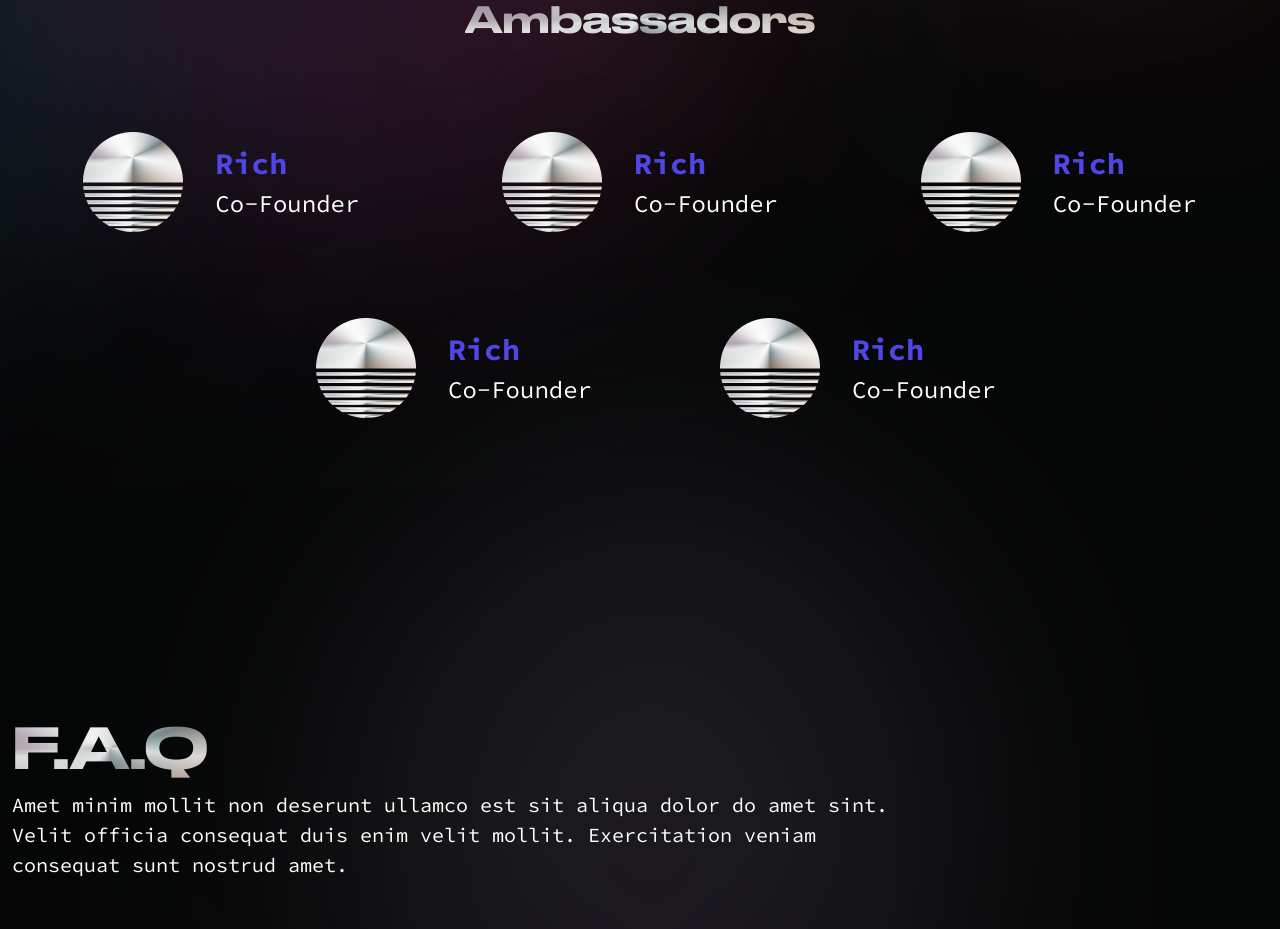
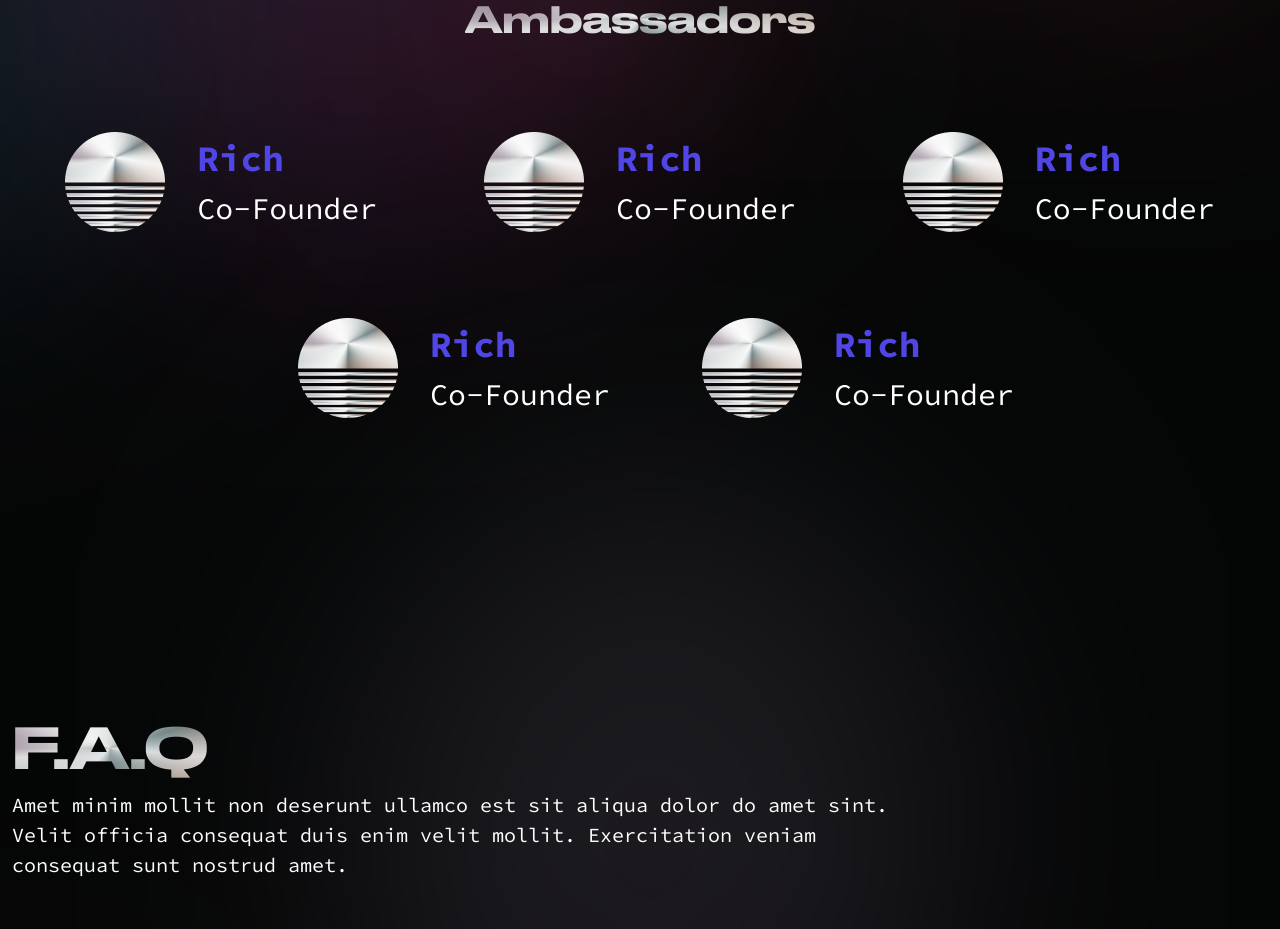
Before and after one commit to fulldev001/vault3d-react, a React (Create React App) app: page / in a window 1280 px wide. Shown: the part 10720-11649 px from the top of the page. Built offline with nearby package versions, Linux system fonts and the light colour scheme.

Commit message:
ambassadors

```diff
--- a/src/pages/HomePage/AmbassadorsBlock.js
+++ b/src/pages/HomePage/AmbassadorsBlock.js
@@ -27,8 +27,8 @@ export default function AmbassadorsBlock() {
                     alt="member 1"
                   />
                   <div className="ml-8">
-                    <p className="text-3xl text-indigo-600 font-bold">Rich</p>
-                    <p className="text-2xl text-white">Co-Founder</p>
+                    <p className="text-4xl text-indigo-600 font-bold">Rich</p>
+                    <p className="text-3xl text-white">Co-Founder</p>
                   </div>
                 </div>
                 <div className="flex justify-center items-center">
@@ -38,8 +38,8 @@ export default function AmbassadorsBlock() {
                     alt="member 1"
                   />
                   <div className="ml-8">
-                    <p className="text-3xl text-indigo-600 font-bold">Rich</p>
-                    <p className="text-2xl text-white">Co-Founder</p>
+                    <p className="text-4xl text-indigo-600 font-bold">Rich</p>
+                    <p className="text-3xl text-white">Co-Founder</p>
                   </div>
                 </div>
                 <div className="flex justify-center items-center">
@@ -49,8 +49,8 @@ export default function AmbassadorsBlock() {
                     alt="member 1"
                   />
                   <div className="ml-8">
-                    <p className="text-3xl text-indigo-600 font-bold">Rich</p>
-                    <p className="text-2xl text-white">Co-Founder</p>
+                    <p className="text-4xl text-indigo-600 font-bold">Rich</p>
+                    <p className="text-3xl text-white">Co-Founder</p>
                   </div>
                 </div>
               </div>
@@ -64,8 +64,8 @@ export default function AmbassadorsBlock() {
                     alt="member 1"
                   />
                   <div className="ml-8">
-                    <p className="text-3xl text-indigo-600 font-bold">Rich</p>
-                    <p className="text-2xl text-white">Co-Founder</p>
+                    <p className="text-4xl text-indigo-600 font-bold">Rich</p>
+                    <p className="text-3xl text-white">Co-Founder</p>
                   </div>
                 </div>
                 <div className="flex justify-center items-center">
@@ -75,8 +75,8 @@ export default function AmbassadorsBlock() {
                     alt="member 1"
                   />
                   <div className="ml-8  md:mr-48">
-                    <p className="text-3xl text-indigo-600 font-bold">Rich</p>
-                    <p className="text-2xl text-white">Co-Founder</p>
+                    <p className="text-4xl text-indigo-600 font-bold">Rich</p>
+                    <p className="text-3xl text-white">Co-Founder</p>
                   </div>
                 </div>
               </div>
```
